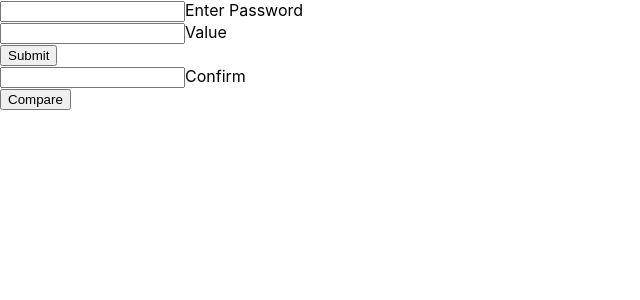
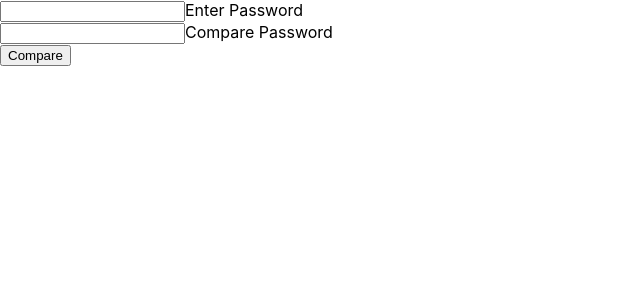
Before and after one commit to pppppaaattt/test3, a React (Create React App) app: page / in a window 1280 px wide. Shown: the top 300 px of the page, without its empty margins (0-640 px from the left). Built offline with nearby package versions, Linux system fonts and the light colour scheme.

Commit message:
fixed comparing password

```diff
--- a/src/App.js
+++ b/src/App.js
@@ -7,25 +7,24 @@ class App extends React.Component {
 
 
   state = {
-    name:'',
-    compared: ''
+    passWord:'',
+    comparePassWord: ''
   }
 
 
-  handleChange = (e)=>{
-
-    this.setState({name:e.target.value})
-
+  getName = (e)=>{
+    this.setState({
+      passWord:e.target.value})
   }
 
-  parehas = (e)=> {
+  getCompared = (e)=> {
     this.setState({
-      compared:e.target.value
-    })
+      comparePassWord:e.target.value})
   }
+
   comparing=(e)=>{
     e.preventDefault();
-    if(this.state.name === this.state.compared){
+    if(this.state.passWord === this.state.comparePassWord){
 
       alert("parehas")
     }
@@ -40,18 +39,14 @@ class App extends React.Component {
     <form>
       <div>
         <div>
-        <input id="pass" type="text" />Enter Password
+        <input id="pass" type="text" value={this.state.name} onChange={this.getName}/>Enter Password
         </div>
         <div>
-        <input type="text"  />Value
+        <input type="text" value={this.state.compared} onChange={this.getCompared}/>Compare Password
         </div>
-        <button type="Submit">  Submit</button>
+        <div>
+        <button onClick={this.comparing}>Compare</button>
       </div>
-      <div>
-        <input type="text" onChange={this.parehas}/>Confirm
-      </div>
-      <div>
-        <button onClick={this.comparing}>Compare</button>
       </div>
     </form>
 
```
